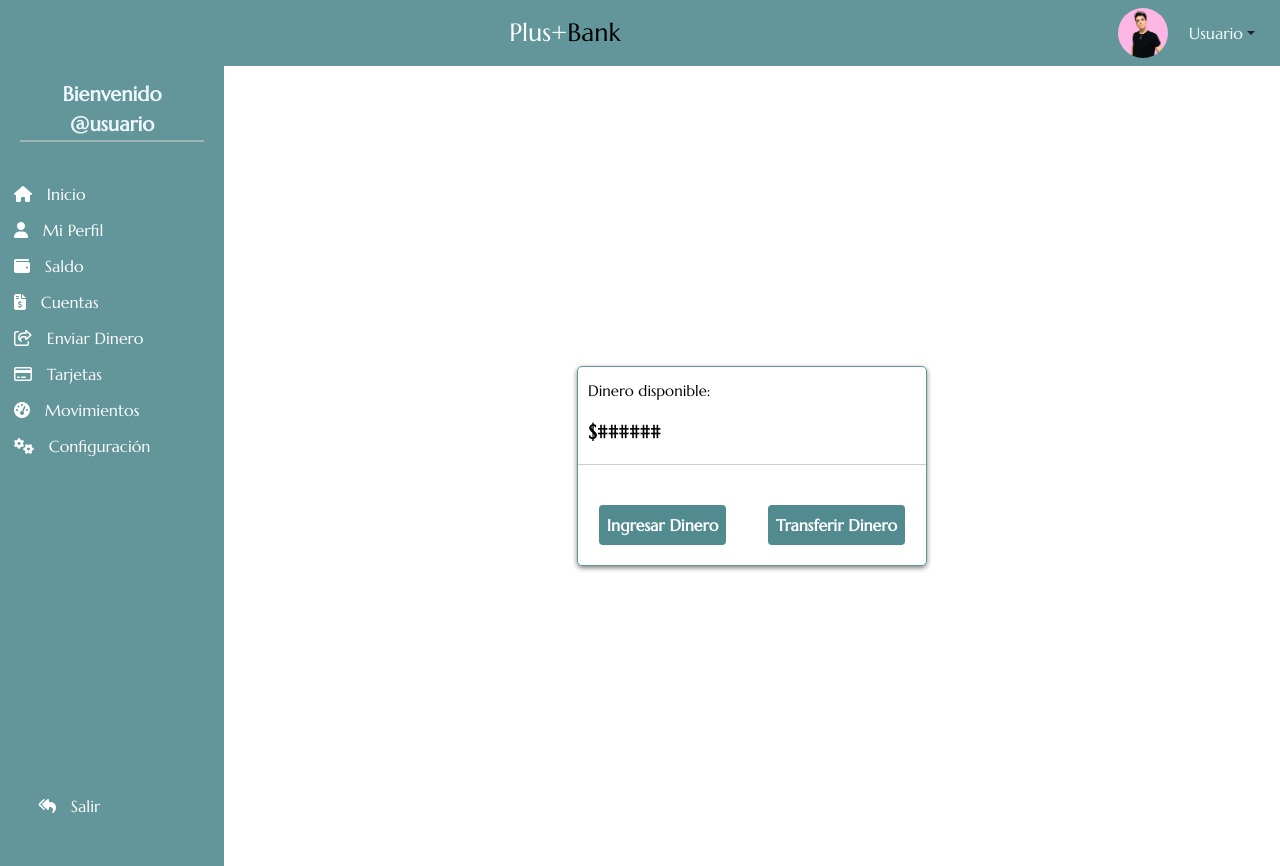
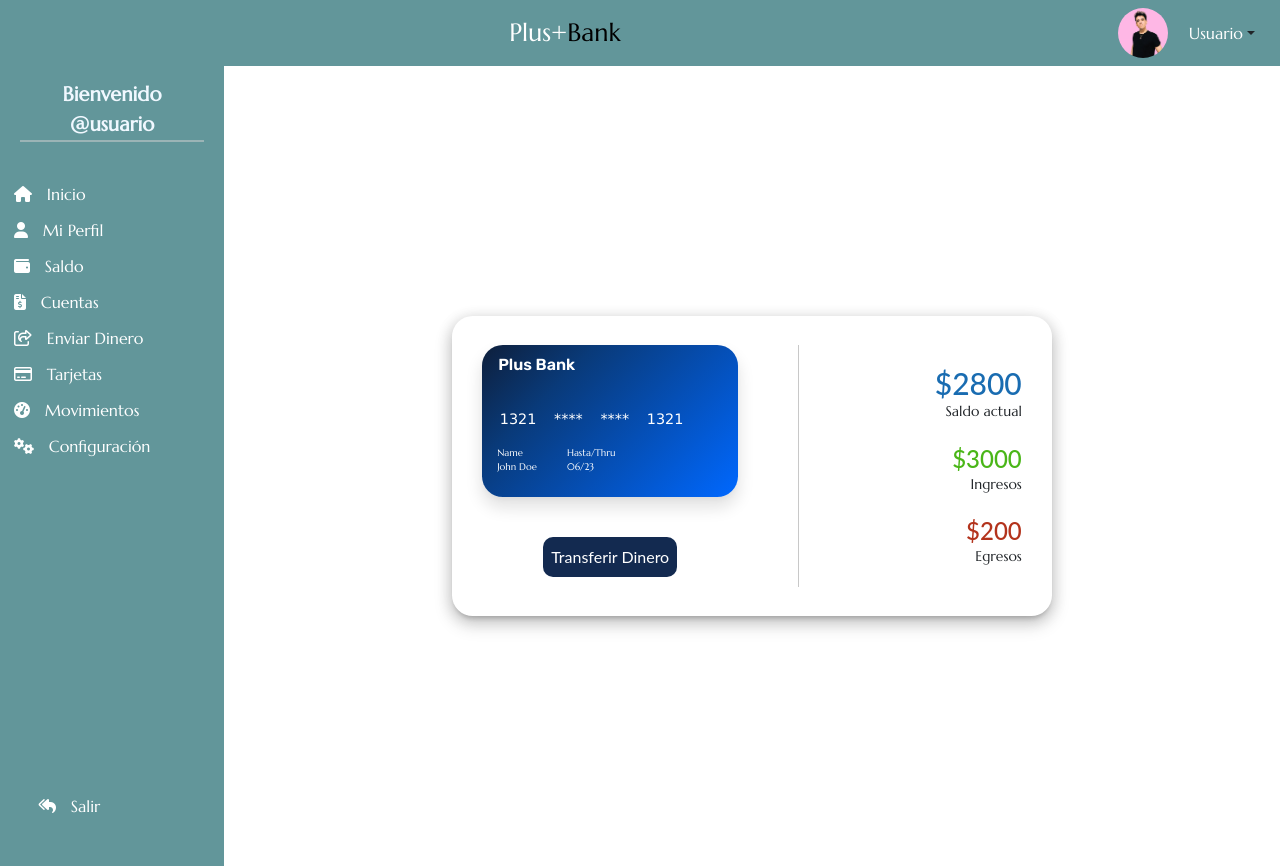
Before and after one commit to leandroheliz/Equipo42IDForIdeas, a React (Create React App) app: page /appHomebanking/saldo in a window 1280 px wide. Built offline with nearby package versions, Linux system fonts and the light colour scheme.

Commit message:
Components update

```diff
--- a/package.json
+++ b/package.json
@@ -6,7 +6,9 @@
     "@testing-library/jest-dom": "^5.16.1",
     "@testing-library/react": "^12.1.2",
     "@testing-library/user-event": "^13.5.0",
+    "axios": "^0.25.0",
     "bootstrap": "^5.1.3",
+    "cors": "^2.8.5",
     "create-react-app": "^5.0.0",
     "formik": "^2.2.9",
     "react": "^17.0.2",
--- a/src/Components/Pages/PagesBanco/Login.js
+++ b/src/Components/Pages/PagesBanco/Login.js
@@ -1,11 +1,12 @@
 import React from "react";
 import FormLogin from "../../Login/FormLogin";
+import Actividad from "../PagesHomebanking/Actividad/Actividad";
 
 const Login = () => {
   return (
     <div>
       <div className="login-container">
-        <FormLogin />
+        <Actividad />
       </div>
     </div>
   );
--- a/src/Components/Pages/PagesHomebanking/Actividad/Actividad.js
+++ b/src/Components/Pages/PagesHomebanking/Actividad/Actividad.js
@@ -1,16 +1,16 @@
-import { Link } from 'react-router-dom';
+import { Link } from "react-router-dom";
 import Item from "./Item";
 
 const Actividad = () => {
   return (
     <div className="container-actividad">
       <div className="d-flex justify-content-between">
-      <Link to="movimientos" className="text-decoration-none">
-      <h1 className="title">Tu actividad</h1>
-      </Link>
-      <Link to="movimientos" className="text-decoration-none">
-      <h1 className="title">Ver todo</h1>
-      </Link>
+    <div className="act-header">
+          <h1 className="title">Historial</h1>
+
+      </div>
+
+
       </div>
       <Item />
       <Item />
--- a/src/Components/Pages/PagesHomebanking/Actividad/Item.js
+++ b/src/Components/Pages/PagesHomebanking/Actividad/Item.js
@@ -5,7 +5,6 @@ const Item = () => {
     <div className="container-fluid">
       <div className="item-exchange">
         <div className="description">
-        <i class="fas fa-money-check-alt"></i>
           <p>
             Lorem ipsum dolor sit amet consectetur adipisicing elit. Maxime
             mollitia, molestiae quas vel sint commodi repudiandae consequuntur
@@ -16,6 +15,7 @@ const Item = () => {
           <p>$##########</p>
           <p>Fecha</p>
         </div>
+        <i class="fas fa-chevron-right"></i>
       </div>
     </div>
   );
--- a/src/Components/Pages/PagesHomebanking/Saldo/Saldo.js
+++ b/src/Components/Pages/PagesHomebanking/Saldo/Saldo.js
@@ -1,14 +1,28 @@
+import Cards from "../Tarjetas/Cards";
 
 const Saldo = () => {
   return (
     <div className="container-saldo">
-      <div className="saldo">
-        <h1>Dinero disponible:</h1>
-        <p>$######</p>
+      <div className="saldo-col1">
+        <Cards />
+        <div className="btns">
+          <button>Transferir Dinero</button>
+        </div>
       </div>
-      <div className="btns">
-        <button>Ingresar Dinero</button>
-        <button>Transferir Dinero</button>
+
+      <div className="saldo-col2">
+        <div className="saldo-actual">
+          <h1>$2800</h1>
+          <small>Saldo actual</small>
+        </div>
+        <div className="ingresos">
+          <h1>$3000</h1>
+          <small>Ingresos</small>
+        </div>
+        <div className="egresos">
+          <h1>$200</h1>
+          <small>Egresos</small>
+        </div>
       </div>
     </div>
   );
--- /dev/null
+++ b/src/Components/Pages/PagesHomebanking/Tarjetas/Cards.js
@@ -0,0 +1,27 @@
+import React from "react";
+
+const Cards = () => {
+  return (
+    <div className="card-container">
+      <div className="card-header-title">Plus Bank</div>
+      <div className="card-number">
+        <span>1321</span>
+        <span>****</span>
+        <span>****</span>
+        <span>1321</span>
+      </div>
+      <div className="card-info">
+        <div className="card-name">
+          <div>Name</div>
+          <div>John Doe</div>
+        </div>
+        <div className="card-date">
+          <div>Hasta/Thru</div>
+          <div>06/23</div>
+        </div>
+      </div>
+    </div>
+  );
+};
+
+export default Cards;
--- a/src/Components/Pages/PagesHomebanking/Tarjetas/Tarjeta.js
+++ /dev/null
@@ -1,11 +0,0 @@
-
-
-const Tarjeta = () => {
-  return (
-    <div>
-      tarjetas
-    </div>
-  )
-}
-
-export default Tarjeta
--- a/src/Routes/AppRouter.js
+++ b/src/Routes/AppRouter.js
@@ -5,7 +5,7 @@ import Saldo from "../Components/Pages/PagesHomebanking/Saldo/Saldo";
 import PerfilUsuario from "../Components/Pages/PagesHomebanking/PerfilUsuario/PerfilUsuario";
 import Actividad from "../Components/Pages/PagesHomebanking/Actividad/Actividad";
 import Configuracion from "../Components/Pages/PagesHomebanking/Configuracion";
-import Tarjeta from '../Components/Pages/PagesHomebanking/Tarjetas/Tarjeta'
+import Tarjeta from '../Components/Pages/PagesHomebanking/Tarjetas/Cards'
 import Cuentas from '../Components/Pages/PagesHomebanking/Cuentas/Cuentas'
 import Movimientos from "../Components/Pages/PagesHomebanking/Movimientos";
 import EnviarDinero from "../Components/Pages/PagesHomebanking/EnviarDinero";
--- a/src/index.css
+++ b/src/index.css
@@ -1,4 +1,5 @@
 @import url("https://fonts.googleapis.com/css2?family=Marcellus&display=swap");
+@import url("https://fonts.googleapis.com/css2?family=Rubik:wght@600&display=swap");
 
 * {
   margin: 0;
@@ -140,11 +141,10 @@ main {
 /*Componente lista de actividad -Marcos */
 
 .container-actividad {
-  border: 1px solid rgba(81, 139, 144, 0.9);
-  height: 37.5rem;
-  width: 31.25rem;
-  border-radius: 0.3125rem;
-  box-shadow: 0px 0.3125rem 0.9375rem 0.125rem rgba(144, 144, 144, 0.144);
+  height: 25rem;
+  width: 37.5rem;
+  border-radius: 1rem;
+  box-shadow: 0px 0.3125rem 0.9375rem 0.125rem rgba(144, 144, 144, 0.4);
   overflow-y: auto;
 }
 
@@ -158,10 +158,11 @@ main {
 
 .title {
   color: #000;
-  font-size: 0.9375rem;
+  font-size: 1.2rem;
   padding: 0.9375rem;
   /* border-bottom: 1px solid rgba(144, 144, 144, 0.678); */
   margin: 0;
+  font-weight: bold;
 }
 
 /*Componente item en la lista de actividades -Marcos*/
@@ -173,8 +174,9 @@ main {
   justify-content: space-between;
   align-items: center;
   flex-direction: row;
-
+  cursor: pointer;
   width: 100%;
+  padding: 0.6rem;
 }
 
 .description {
@@ -182,7 +184,7 @@ main {
   justify-content: center;
   align-items: center;
   flex-direction: row;
-
+  border-left: 5px solid rgb(69, 218, 118);
   height: 100%;
   padding: 0.3125rem;
   width: 80%;
@@ -262,59 +264,105 @@ p {
 /*Componente saldo - Marcos*/
 
 .container-saldo {
-  border: 1px solid rgba(81, 139, 144, 0.9);
-  width: 350px;
-  height: 200px;
+  border: none;
+  width: 600px;
+  height: 300px;
+  display: flex;
+  flex-direction: row;
+  justify-content: space-around;
+  align-items: center;
+  border-radius: 1.3rem;
+  box-shadow: 0px 8px 17px 2px rgba(0, 0, 0, 0.14),
+    0px 3px 14px 2px rgba(0, 0, 0, 0.12), 0px 5px 5px -3px rgba(0, 0, 0, 0.2);
+}
+
+.saldo-col1 {
   display: flex;
   flex-direction: column;
   justify-content: center;
   align-items: center;
-  border-radius: 5px;
-  box-shadow: 0px 2px 5px rgb(0, 0, 0, 0.5);
-}
-
-.saldo {
-  border-bottom: 1px solid rgba(105, 105, 105, 0.328);
-  width: 100%;
-  margin-bottom: 40px;
-}
-
-.saldo h1 {
-  font-size: 15px;
-  color: black;
-  padding: 10px;
-}
-
-.saldo p {
-  font-size: 20px;
-  padding-left: 10px;
+  border-right: 1px solid rgba(97, 97, 97, 0.349);
+  padding-right: 60px;
 }
 
 .btns {
   display: flex;
   align-items: center;
   justify-content: space-around;
-
+  padding: 40px 0 0 0;
   width: 100%;
-  margin-bottom: 15px;
+  margin-bottom: 10px;
 }
 
 .btns button {
   padding: 8px;
   border: none;
-  border-radius: 4px;
-  background-color: var(--color1);
+  border-radius: 0;
+  background-color: rgb(19, 42, 80);
   color: #fff;
-  font-weight: bold;
+  border-radius: 0.625rem;
   transition: all 0.3s ease;
+  font-family: "Lato", sans-serif;
 }
 
 .btns button:hover {
-  background-color: var(--color2);
+  background-color: rgba(0, 104, 255, 1);
 }
 
 .btns button:active {
   transform: scale(0.97);
+}
+
+.saldo-col2 {
+  display: flex;
+  flex-direction: column;
+  align-items: flex-end;
+  justify-content: center;
+
+  margin-left: 1rem;
+  padding-left: 3rem;
+}
+
+.saldo-actual {
+  display: flex;
+  flex-direction: column;
+  align-items: flex-end;
+  padding: 0.7rem 0 0.7rem 0.7rem;
+}
+
+.ingresos {
+  display: flex;
+  flex-direction: column;
+  align-items: flex-end;
+  padding: 0.7rem 0 0.7rem 0.7rem;
+}
+
+.egresos {
+  display: flex;
+  flex-direction: column;
+  align-items: flex-end;
+  padding: 0.7rem 0 0.7rem 0.7rem;
+}
+.saldo-actual h1 {
+  color: #196cb1;
+  font-family: "Lato", sans-serif;
+  font-size: 1.875rem;
+
+  margin: 0;
+}
+
+.ingresos h1 {
+  color: #4ab618;
+  font-family: "Lato", sans-serif;
+  font-size: 1.5rem;
+  margin: 0;
+}
+
+.egresos h1 {
+  color: #b3331c;
+  font-family: "Lato", sans-serif;
+  font-size: 1.5rem;
+  margin: 0;
 }
 
 .navBarHomebanking {
@@ -655,3 +703,65 @@ p {
 .exito {
   color: aquamarine;
 }
+
+.act-container {
+  border: 1px solid black;
+  display: flex;
+  justify-content: center;
+  align-items: center;
+  height: 100vh;
+}
+
+.card-container {
+  height: 9.5rem;
+  width: 16rem;
+  border-radius: 1.3rem;
+  background: rgb(14, 31, 59);
+  background: linear-gradient(
+    135deg,
+    rgba(14, 31, 59, 1) 0%,
+    rgba(9, 58, 121, 1) 28%,
+    rgba(0, 104, 255, 1) 100%
+  );
+  color: white;
+  box-shadow: 0px 10px 15px 2px rgba(0, 0, 0, 0.1),
+    0px 4px 6px -2px rgba(0, 0, 0, 0.05);
+}
+
+.card-header-title {
+  font-family: "Rubik", sans-serif;
+  background-color: transparent;
+
+  border-radius: 1.3rem;
+  padding: 0.5rem 0 0.5rem 1rem;
+}
+
+.card-number {
+  display: flex;
+  flex-direction: row;
+  justify-content: start;
+  padding: 1.5rem 0 0 0;
+  font-size: 0.9rem;
+  font-family: "Lucida Sans", "Lucida Sans Regular", "Lucida Grande",
+    "Lucida Sans Unicode", Geneva, Verdana, sans-serif;
+}
+
+.card-number span {
+  padding: 0 0 0 1.1rem;
+}
+
+.card-info {
+  display: flex;
+  flex-direction: row;
+  align-items: center;
+}
+
+.card-name {
+  font-size: 0.6rem;
+  margin: 15px;
+}
+
+.card-date {
+  font-size: 0.6rem;
+  margin: 15px;
+}
```
Also changed, not shown: src/Components/Login/FormLogin.js (+45 -68 lines), 1 other file (tests, documents, lock files or other folders). Lines whose indentation alone changed are shown as unchanged.
